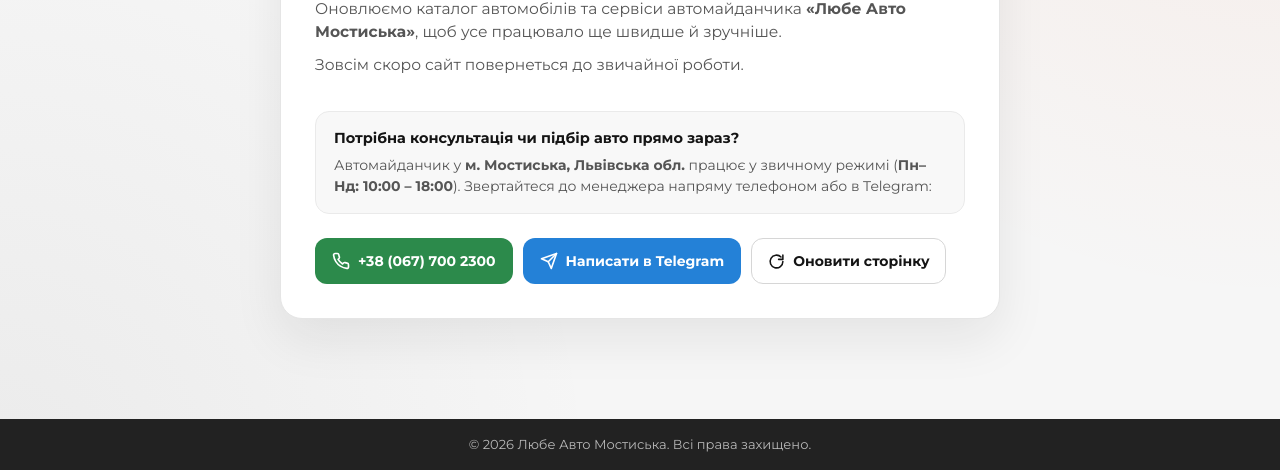
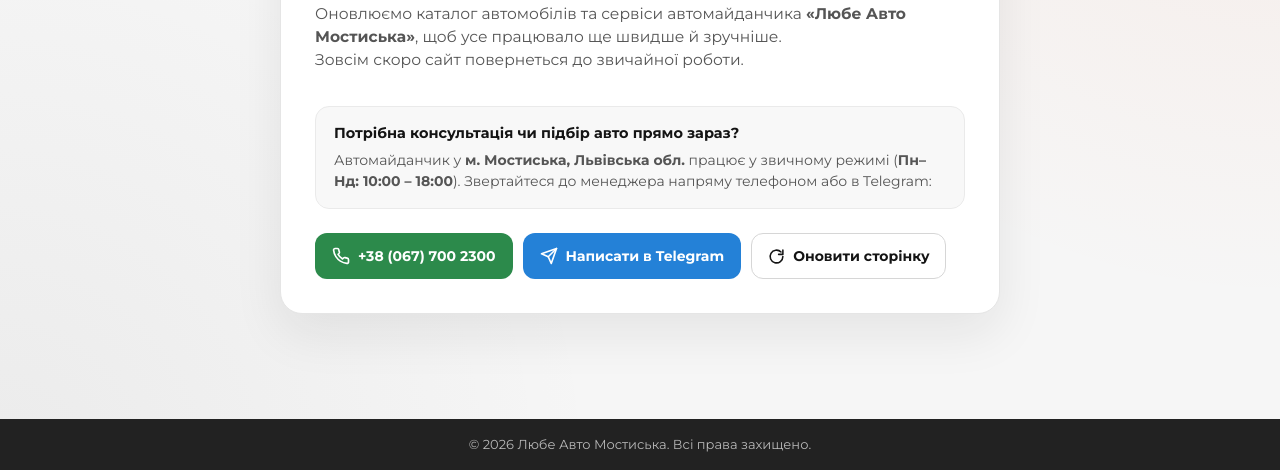
Before and after one commit to AVovkus/lubeavto-mostyska, a plain HTML site: page index.html in a window 1280 px wide. Shown: the part 330-800 px from the top of the page. Drawn offline with Linux system fonts and the light colour scheme.

Commit message:
Remove paragraph gap after line break on global_works maintenance page

```diff
--- a/css/maintenance.css
+++ b/css/maintenance.css
@@ -153,10 +153,6 @@ a {
   color: var(--text-secondary);
 }
 
-.maint-desc--sub {
-  margin-top: 10px;
-}
-
 .maint-info {
   margin-top: 34px;
   padding: 16px 18px;
--- a/index.html
+++ b/index.html
@@ -16,7 +16,7 @@
     href="https://fonts.googleapis.com/css2?family=Montserrat:wght@400;500;600;700;800&display=swap"
     rel="stylesheet"
   />
-  <link rel="stylesheet" href="css/maintenance.css?v=20261125-3" />
+  <link rel="stylesheet" href="css/maintenance.css?v=20261125-4" />
 </head>
 <body>
   <header class="maint-header">
@@ -46,9 +46,7 @@
       </div>
 
       <p class="maint-desc">
-        Оновлюємо каталог автомобілів та сервіси автомайданчика <strong>«Любе Авто Мостиська»</strong>, щоб усе працювало ще швидше й зручніше.
-      </p>
-      <p class="maint-desc maint-desc--sub">
+        Оновлюємо каталог автомобілів та сервіси автомайданчика <strong>«Любе Авто Мостиська»</strong>, щоб усе працювало ще швидше й зручніше.<br />
         Зовсім скоро сайт повернеться до звичайної роботи.
       </p>
 
```
Also changed, not shown: about.html (+1 -1 lines), admin.html (+1 -1 lines), calculator.html (+1 -1 lines).
